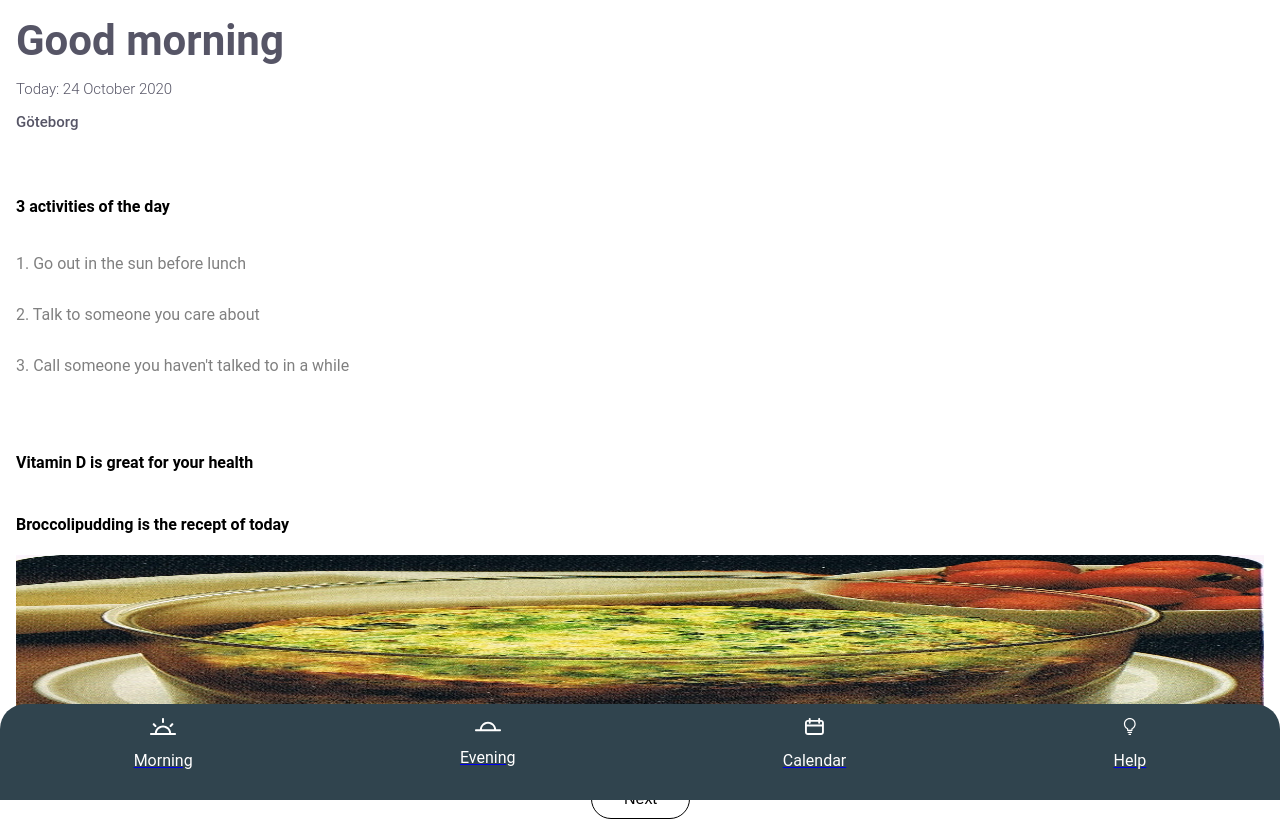
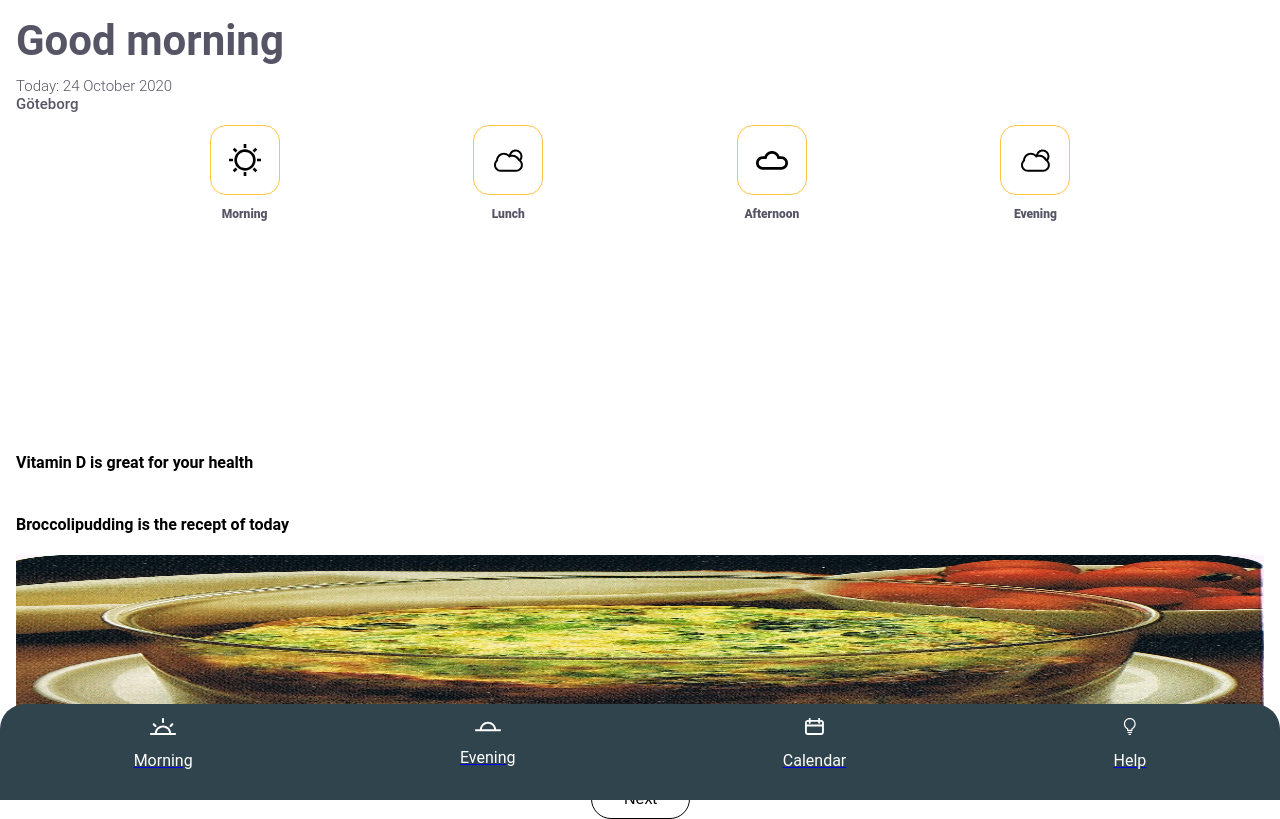
Before and after one commit to SimonTakman/Illia, a React (Create React App) app in the folder frontend/: page /home in a window 1280 px wide. Built offline with nearby package versions, Linux system fonts and the light colour scheme.

Commit message:
Implement WeatherIcons

```diff
--- /dev/null
+++ b/frontend/src/components/WeatherIcon.styles.ts
@@ -0,0 +1,23 @@
+import styled from "styled-components";
+
+export const Wrapper = styled.div`
+  display: flex;
+  flex-direction: column;
+  align-items: center;
+`;
+
+export const IconWrapper = styled.div`
+  border: 1px solid #ffc542;
+  border-radius: 16px;
+  width: 68px;
+  height: 68px;
+  display: flex;
+  justify-content: center;
+  align-items: center;
+`;
+
+export const Title = styled.p`
+  font-weight: 900;
+  font-size: 12px;
+  color: #565566;
+`;
--- /dev/null
+++ b/frontend/src/components/WeatherIcon.tsx
@@ -0,0 +1,5 @@
+import React from 'react'
+import {IconWrapper, Wrapper, Title} from './WeatherIcon.styles'
+export const WeatherIcon = (props:any) => {
+return <Wrapper><IconWrapper>{props.children}</IconWrapper><Title>{props.title}</Title></Wrapper>
+}
--- /dev/null
+++ b/frontend/src/icons/Cloud.tsx
@@ -0,0 +1,8 @@
+import React from 'react';
+
+export const Cloud = (props:any) => {
+	return (<svg width="32" height="19" viewBox="0 0 32 19" fill="none" xmlns="http://www.w3.org/2000/svg">
+	<path d="M25.3333 18.6786H6.66667C4.89856 18.6786 3.20286 17.9762 1.95262 16.7259C0.702379 15.4757 0 13.78 0 12.0119C0 10.2438 0.702379 8.54809 1.95262 7.29785C3.20286 6.04761 4.89856 5.34523 6.66667 5.34523H8.45333C9.00304 3.78259 10.0243 2.42912 11.3761 1.47167C12.7278 0.514218 14.3435 0 16 0C17.6565 0 19.2722 0.514218 20.624 1.47167C21.9757 2.42912 22.997 3.78259 23.5467 5.34523H25.3333C27.1014 5.34523 28.7971 6.04761 30.0474 7.29785C31.2976 8.54809 32 10.2438 32 12.0119C32 13.78 31.2976 15.4757 30.0474 16.7259C28.7971 17.9762 27.1014 18.6786 25.3333 18.6786ZM6.66667 8.01189C5.6058 8.01189 4.58839 8.43332 3.83824 9.18347C3.08809 9.93361 2.66667 10.951 2.66667 12.0119C2.66667 13.0728 3.08809 14.0902 3.83824 14.8403C4.58839 15.5905 5.6058 16.0119 6.66667 16.0119H25.3333C26.3942 16.0119 27.4116 15.5905 28.1618 14.8403C28.9119 14.0902 29.3333 13.0728 29.3333 12.0119C29.3333 10.951 28.9119 9.93361 28.1618 9.18347C27.4116 8.43332 26.3942 8.01189 25.3333 8.01189H21.44L21.2267 6.94523C20.9819 5.73959 20.3278 4.65565 19.3752 3.87709C18.4227 3.09853 17.2302 2.67321 16 2.67321C14.7698 2.67321 13.5773 3.09853 12.6248 3.87709C11.6722 4.65565 11.0181 5.73959 10.7733 6.94523L10.56 8.01189H6.66667Z" fill="black"/>
+	</svg>
+	)
+}
--- /dev/null
+++ b/frontend/src/icons/SunCloud.tsx
@@ -0,0 +1,8 @@
+import React from 'react';
+
+export const SunCloud = (props:any) => {
+	return (<svg width="29" height="23" viewBox="0 0 29 23" fill="none" xmlns="http://www.w3.org/2000/svg">
+	<path d="M27.088 11.3874C27.9314 10.2464 28.4772 8.85724 28.4772 7.31927C28.4772 3.59839 25.4508 0.522461 21.6803 0.522461C18.4556 0.522461 15.7765 2.75499 15.082 5.7317C13.6432 4.4914 11.8572 3.74723 9.92236 3.74723C5.80458 3.74723 2.38136 6.97199 2.08369 11.0402C0.744168 12.3301 0 14.0665 0 15.9021C0 19.623 3.02632 22.6493 6.74721 22.6493H22.1269C25.8477 22.6493 28.8741 19.623 28.8741 15.9021C28.8741 14.2153 28.2291 12.6277 27.088 11.3874ZM21.6803 2.50693C24.3098 2.50693 26.4927 4.64024 26.4927 7.31927C26.4927 8.36112 26.1454 9.30375 25.5997 10.0975C24.2602 7.4185 21.4819 5.68209 18.4556 5.68209C18.0091 5.68209 17.5626 5.7317 17.1161 5.78131C17.761 3.89607 19.547 2.50693 21.6803 2.50693ZM22.1269 20.6649H6.74721C4.11778 20.6649 1.98447 18.5315 1.98447 15.9021C1.98447 14.513 2.62943 13.1735 3.72088 12.2308L4.06816 11.9332V11.4867C4.11777 8.31151 6.7472 5.7317 9.92236 5.7317C11.758 5.7317 13.4448 6.5751 14.5362 8.01384L15.0324 8.6588L15.7765 8.31151C16.1734 8.11306 16.5207 7.96423 16.9176 7.86501C17.4137 7.71617 17.9098 7.66656 18.4556 7.66656C20.8369 7.66656 23.0199 9.1053 23.9625 11.2882L24.0617 11.4867L24.1113 11.5859L24.409 11.7347C24.9051 11.9828 25.3516 12.3797 25.6989 12.7766C26.4431 13.62 26.8896 14.761 26.8896 15.9021C26.8896 18.5315 24.7563 20.6649 22.1269 20.6649Z" fill="black"/>
+	</svg>
+	)
+}
--- a/frontend/src/routes/Home.styles.ts
+++ b/frontend/src/routes/Home.styles.ts
@@ -69,9 +69,17 @@ export const DateText = styled.p`
   font-size: 15px;
   font-weight: 300;
   color: #565566;
+  margin: 0;
 `;
 export const LocationText = styled.p`
   font-size: 15px;
   font-weight: 500;
   color: #565566;
+  margin: 0;
+  margin-bottom: 12px;
 `;
+
+export const WeatherList = styled.div`
+  display: flex;
+  justify-content: space-evenly;
+`;
--- a/frontend/src/routes/Home.tsx
+++ b/frontend/src/routes/Home.tsx
@@ -14,11 +14,15 @@ import {
   FoodImage,
   TitleWrapper,
   DateText,
-  LocationText
+  LocationText,
+  WeatherList
 } from "./Home.styles";
 import { Link } from "react-router-dom";
 import { TabBar } from "../components/TabBar";
-
+import { WeatherIcon } from "../components/WeatherIcon";
+import { Sun } from "../icons/Sun";
+import {SunCloud} from '../icons/SunCloud'
+import {Cloud} from '../icons/Cloud'
 export const Home = (props: any) => {
   const image = { src: "./broccolipudding.jpg", alt: "broccolipudding" };
   return (
@@ -28,16 +32,15 @@ export const Home = (props: any) => {
         <Title>Good morning</Title>
         <DateText>Today: 24 October 2020</DateText>
         <LocationText>Göteborg</LocationText>
+        <WeatherList>
+          <WeatherIcon title={"Morning"}><Sun/></WeatherIcon>
+          <WeatherIcon title={"Lunch"}><SunCloud/></WeatherIcon>
+          <WeatherIcon title={"Afternoon"}><Cloud/></WeatherIcon>
+          <WeatherIcon title={"Evening"}><SunCloud/></WeatherIcon>
+        </WeatherList>
         </TitleWrapper>
         <ActivityWrapper>
-          <ActivityTitle>3 activities of the day</ActivityTitle>
-          <ActivityItemList>
-            <ActivityItem>1. Go out in the sun before lunch</ActivityItem>
-            <ActivityItem>2. Talk to someone you care about</ActivityItem>
-            <ActivityItem>
-              3. Call someone you haven't talked to in a while
-            </ActivityItem>
-          </ActivityItemList>
+
         </ActivityWrapper>
         <InspirationWrapper>
           <InspirationTitle>
```
